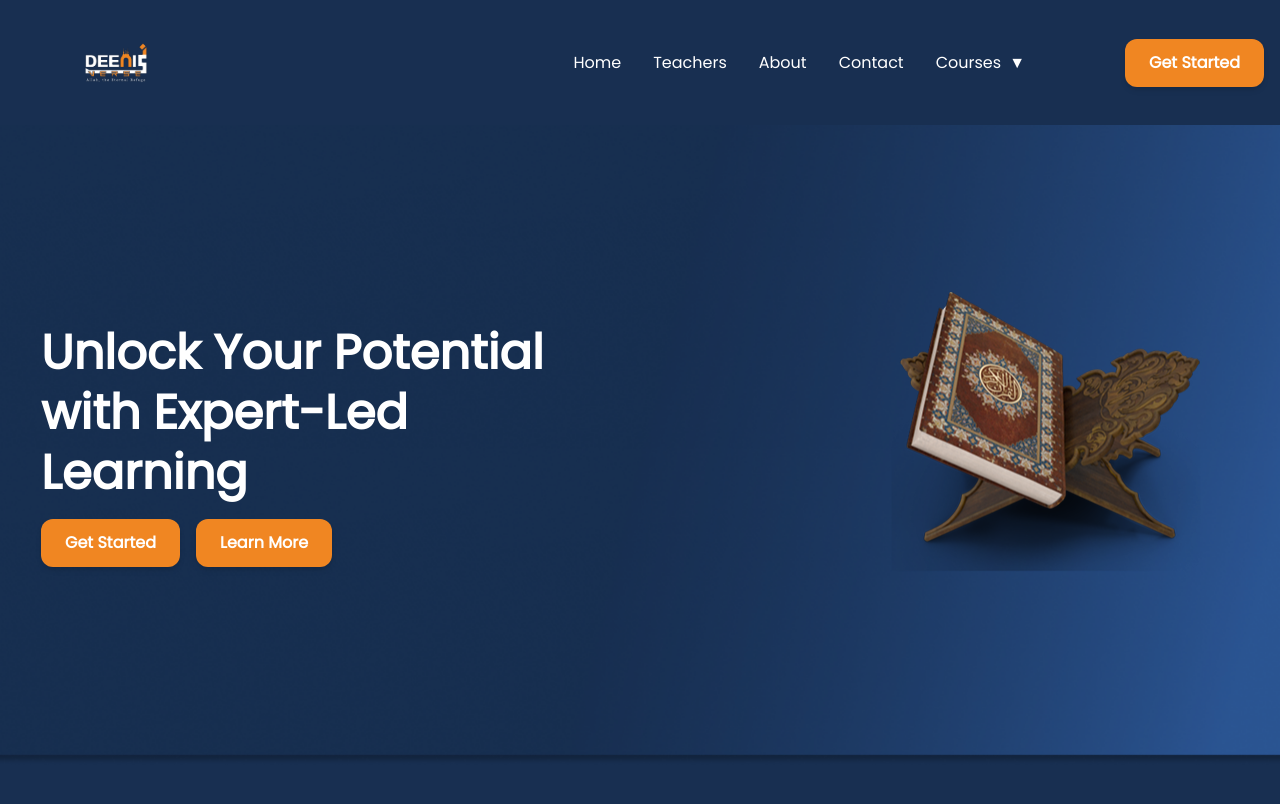
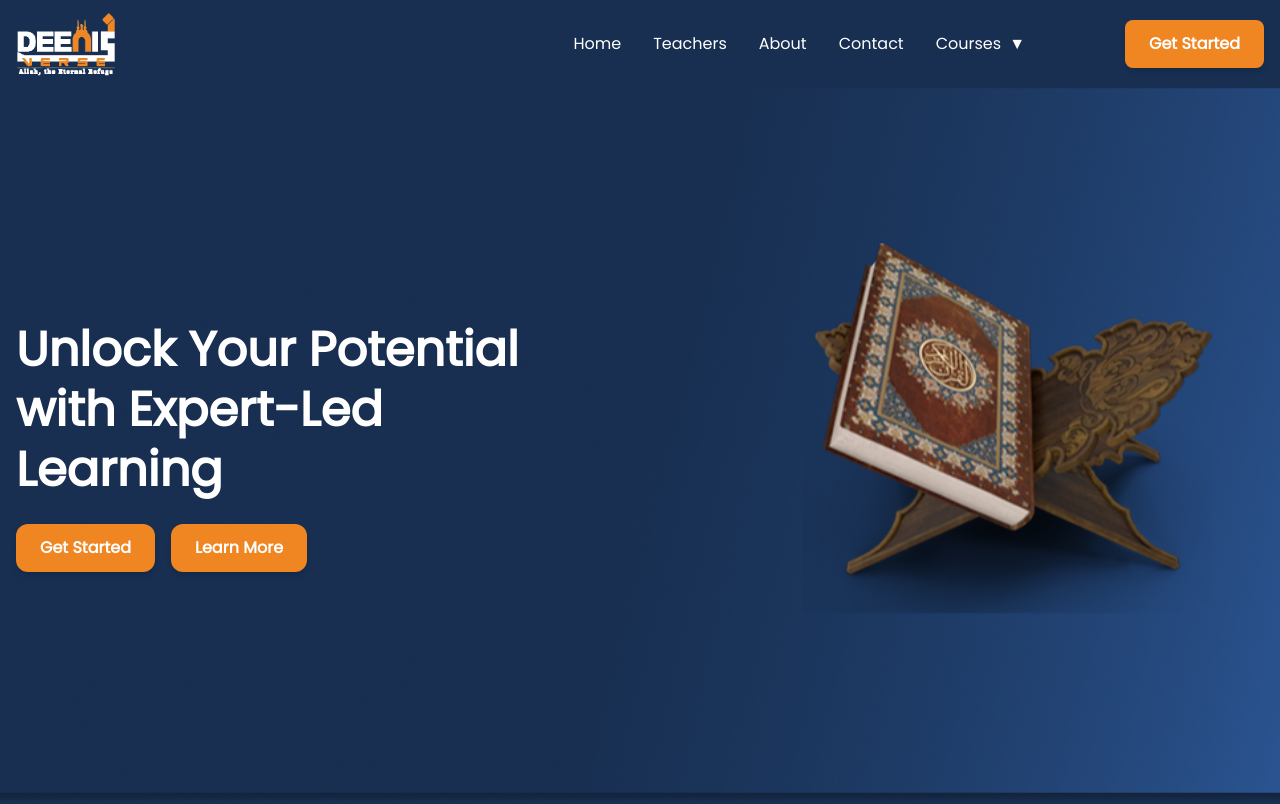
Before and after one commit to HibouDevv/deeniverse, a React (Vite) app: page / in a window 1280 px wide. Built offline with nearby package versions, Linux system fonts and the light colour scheme.

Commit message:
Navbar completed

```diff
--- a/src/Components/Hero/Hero.jsx
+++ b/src/Components/Hero/Hero.jsx
@@ -12,25 +12,24 @@ const Hero = () => {
         className="bg-cover bg-center w-full"
         style={{ backgroundImage: `url(${heroImage})` }}
       >
-        <Container className="flex flex-col md:flex-row justify-center items-center gap-8 md:gap-[300px] min-h-[80vh]">
-
+        <Container className="flex flex-col md:flex-row justify-between items-center gap-8 md:gap-[100px] min-h-[80vh] py-12 md:py-0">
           {/* Text Section */}
           <motion.div
             initial={{ opacity: 0, x: -50 }}
             animate={{ opacity: 1, x: 0 }}
             transition={{ duration: 1 }}
-            className="text-left flex flex-col items-start mb-8 md:mb-0 max-w-lg"
+            className="text-center md:text-left flex flex-col items-center md:items-start max-w-xl"
           >
             <motion.h1
               initial={{ opacity: 0, y: -20 }}
               animate={{ opacity: 1, y: 0 }}
               transition={{ delay: 0.2, duration: 0.8 }}
-              className="text-white text-3xl sm:text-4xl md:text-5xl font-bold leading-tight mb-4"
+              className="text-white text-2xl sm:text-3xl md:text-5xl font-bold leading-tight mb-6"
             >
               Unlock Your Potential with Expert-Led Learning
             </motion.h1>
 
-            <div className="flex gap-4">
+            <div className="flex flex-col sm:flex-row gap-4 w-full sm:w-auto justify-center md:justify-start">
               <motion.button
                 whileHover={{ scale: 1.05 }}
                 whileTap={{ scale: 0.95 }}
@@ -55,11 +54,10 @@ const Hero = () => {
             initial={{ opacity: 0, x: 50 }}
             animate={{ opacity: 1, x: 0 }}
             transition={{ duration: 1 }}
-            className="w-full md:w-auto max-w-xs sm:max-w-sm md:max-w-none"
+            className="w-full max-w-[300px] sm:max-w-sm md:max-w-md lg:max-w-lg mb-8 md:mb-0"
           >
             <img src={HeaderImage} alt="Quran" className="w-full h-auto" />
           </motion.div>
-
         </Container>
       </section>
     </FullWidth>
--- a/src/Components/Navbar/Navbar.jsx
+++ b/src/Components/Navbar/Navbar.jsx
@@ -1,9 +1,10 @@
 import React, { useState } from "react";
 import { motion, AnimatePresence } from "framer-motion";
-import logo from "../../assets/images/logo.svg";
+import logo from "../../assets/images/logo.png";
 import Container from "../Layout/Container";
 
 const Navbar = () => {
+  //
   const [dropdownOpen, setDropdownOpen] = useState(false);
   const [sidebarOpen, setSidebarOpen] = useState(false);
   const [sidebarDropdownOpen, setSidebarDropdownOpen] = useState(false);
@@ -26,12 +27,12 @@ const Navbar = () => {
           initial={{ opacity: 0, y: -20 }}
           animate={{ opacity: 1, y: 0 }}
           transition={{ duration: 0.5 }}
-          className="text-white flex justify-between items-center"
+          className="text-white flex justify-between items-center py-3"
         >
           <motion.img
             src={logo}
             alt="Quran Academy"
-            className="w-[200px] h-[125px]"
+            className="max-w-[60px] md:max-w-[100px] h-auto"
             initial={{ opacity: 0, scale: 0.8 }}
             animate={{ opacity: 1, scale: 1 }}
             transition={{ delay: 0.2 }}
@@ -95,10 +96,11 @@ const Navbar = () => {
   whileHover={{ scale: 1.05 }}
   whileTap={{ scale: 0.95 }}
   transition={{ type: "spring", stiffness: 300 }}
-              className="bg-[#F08622] hover:bg-[#d97417] transition-colors duration-300 text-white font-semibold text-sm sm:text-base px-6 py-3 rounded-xl shadow-md hover:shadow-lg focus:outline-none focus:ring-2 focus:ring-[#F08622] focus:ring-offset-2"
+  className="bg-[#F08622] hover:bg-[#d97417] transition-colors duration-300 text-white font-semibold text-sm sm:text-base px-4 sm:px-6 py-2 sm:py-3 rounded-lg shadow-md hover:shadow-lg focus:outline-none focus:ring-2 focus:ring-[#F08622] focus:ring-offset-2 w-full sm:w-auto text-center hidden md:block"
 >
   Get Started
 </motion.button>
+
 
             <button className="md:hidden text-2xl" onClick={() => setSidebarOpen(true)}>
               ☰
@@ -119,7 +121,7 @@ const Navbar = () => {
               className="fixed top-0 left-0 h-full w-64 bg-white text-[#182F51] z-50 md:hidden"
             >
               <div className="flex justify-between items-center p-4 border-b">
-                <img src={logo} alt="Quran Academy" className="w-32 h-20" />
+                <img src={logo} alt="Quran Academy" className="max-w-[30px]" />
                 <button
                   className="text-2xl"
                   onClick={() => setSidebarOpen(false)}
```
Also changed, not shown: src/assets/images/logo.png, src/assets/images/logo.svg (deleted). Lines whose indentation alone changed are shown as unchanged.
